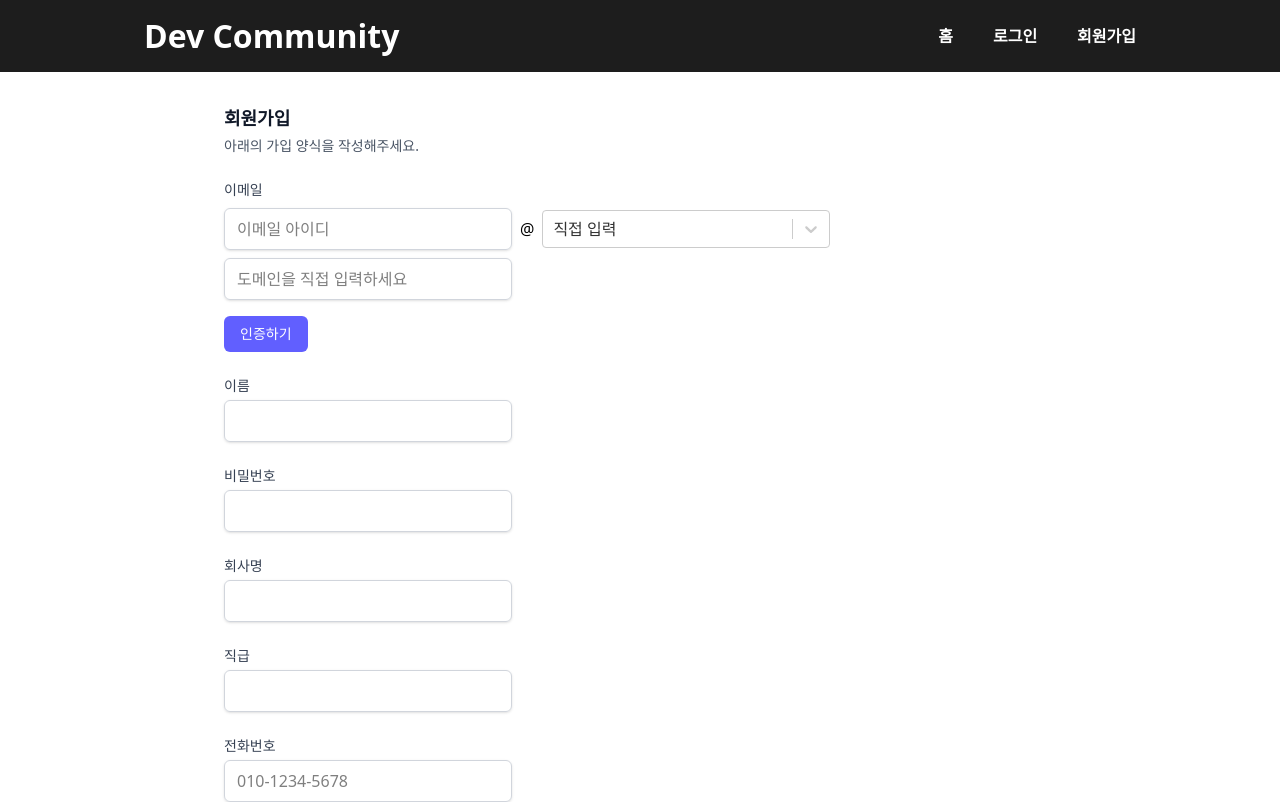
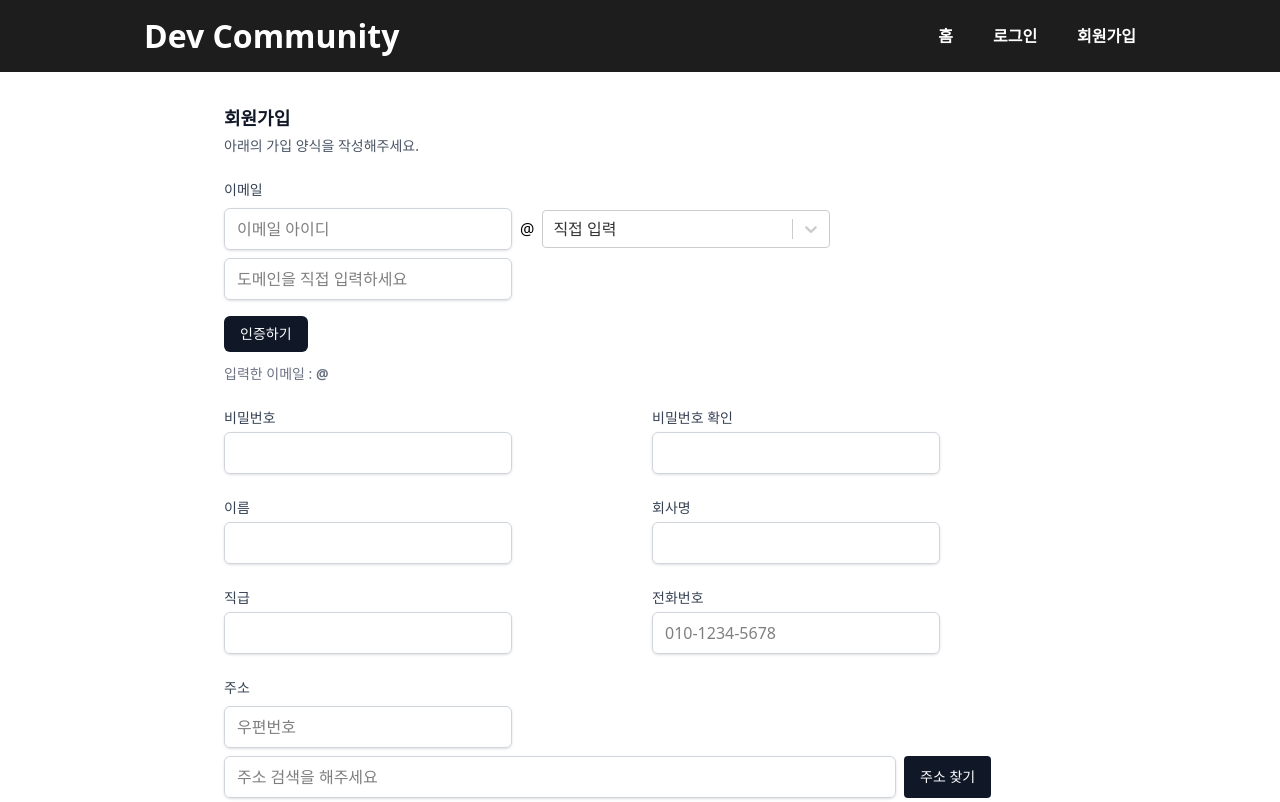
Before and after one commit to devRyan9025/dev-community-frontend, a React (Vite) app: page /register in a window 1280 px wide. Shown: the top 802 px of the page. Built offline with nearby package versions, Linux system fonts and the light colour scheme; a web font is replaced by a local one.

Commit message:
Feat: 회원가입 가입 양식 추가 및 비밀번호 재확인 추가

```diff
--- a/src/pages/auth_page/Register.jsx
+++ b/src/pages/auth_page/Register.jsx
@@ -6,21 +6,26 @@ import AddressInput from '../../components/common/AddressInput';
 import formatPhoneNumber from '../../util/formatPhoneNumber';
 
 export default function Register() {
+  // 이메일 관련 state
+  const [email, setEmail] = useState('');
+  const [emailId, setEmailId] = useState('');
+  const [emailDomain, setEmailDomain] = useState('custom');
+  const [customDomain, setCustomDomain] = useState('');
+  const [isEmailVerified, setIsEmailVerified] = useState(false);
+
+  // 비밀번호 관련 state
+  const [password, setPassword] = useState('');
+  const [passwordConfirm, setPasswordConfirm] = useState('');
+  const [passwordMatch, setPasswordMatch] = useState(true);
+
+  // 회원 가입 양식
   const [name, setName] = useState('');
-  const [email, setEmail] = useState('');
-  const [password, setPassword] = useState('');
   const [company, setCompany] = useState('');
   const [position, setPosition] = useState('');
   const [phone, setPhone] = useState('');
   const [postcode, setPostcode] = useState('');
   const [address, setAddress] = useState('');
   const [detailAddress, setDetailAddress] = useState('');
-
-  // 이메일 관련 state
-  const [emailId, setEmailId] = useState('');
-  const [emailDomain, setEmailDomain] = useState('custom');
-  const [customDomain, setCustomDomain] = useState('');
-  const [isEmailVerified, setIsEmailVerified] = useState(false);
 
   const nav = useNavigate();
 
@@ -54,6 +59,11 @@ export default function Register() {
     window.addEventListener('storage', handleStorage);
     return () => window.removeEventListener('storage', handleStorage);
   }, []);
+
+  // 비밀번호 일치 여부 확인
+  useEffect(() => {
+    setPasswordMatch(password === passwordConfirm);
+  }, [password, passwordConfirm]);
 
   // 이메일 인증 요청
   const handleEmailVerification = async () => {
@@ -92,6 +102,11 @@ export default function Register() {
       return;
     }
 
+    if (!passwordMatch) {
+      alert('비밀번호가 일치하지 않습니다.');
+      return;
+    }
+
     const data = new FormData();
     data.append('name', name);
     data.append('email', email);
@@ -120,6 +135,7 @@ export default function Register() {
   // 회원가입 요청
   const handleRegister = async (e) => {
     e.preventDefault(); // 새로고침 방지
+
     submitForm();
   };
 
@@ -133,7 +149,7 @@ export default function Register() {
       <form className='mt-6 space-y-6'>
         <div className='grid grid-cols-1  gap-6'>
           {/* 이메일 입력란 */}
-          <div>
+          <section className='email_section'>
             <CustomEmailInput
               isEmailVerified={isEmailVerified}
               emailId={emailId}
@@ -152,10 +168,60 @@ export default function Register() {
               className={`mt-4 px-4 py-2 text-sm rounded-md ${
                 isEmailVerified
                   ? 'bg-gray-300 cursor-not-allowed'
-                  : 'bg-indigo-500 text-white'
+                  : 'bg-gray-900 text-white'
               }`}>
               {isEmailVerified ? '인증완료' : '인증하기'}
             </button>
+
+            {/* 이메일 결과 미리보기 */}
+            <div className='text-sm text-gray-500 mt-3'>
+              입력한 이메일 :{' '}
+              <strong>
+                {emailId}@
+                {emailDomain === 'custom' ? customDomain : emailDomain}
+              </strong>
+            </div>
+          </section>
+          <section className='grid grid-cols-2 gap-6 info_section'>
+            {/* 비밀번호 */}
+            <div>
+              <label
+                htmlFor='password'
+                className='block text-sm font-medium text-gray-700'>
+                비밀번호
+              </label>
+              <input
+                type='password'
+                name='password'
+                id='password'
+                value={password}
+                onChange={(e) => setPassword(e.target.value)}
+                required
+                className='mt-1 block w-2xs border border-gray-300 rounded-md shadow-sm py-2 px-3 focus:ring-indigo-500 focus:border-indigo-500'
+              />
+            </div>
+
+            {/* 비밀번호 확인*/}
+            <div>
+              <label
+                htmlFor='passwordConfirm'
+                className='block text-sm font-medium text-gray-700'>
+                비밀번호 확인
+              </label>
+              <input
+                type='password'
+                name='passwordConfirm'
+                id='passwordConfirm'
+                value={passwordConfirm}
+                onChange={(e) => setPasswordConfirm(e.target.value)}
+                required
+                className='mt-1 block w-2xs border border-gray-300 rounded-md shadow-sm py-2 px-3 focus:ring-indigo-500 focus:border-indigo-500'
+              />
+              {!passwordMatch && (
+                <p className='mt-1 text-sm text-red-500'>
+                  비밀번호가 일치하지 않습니다.
+                </p>
+              )}
             </div>
 
             {/* 이름 */}
@@ -171,24 +237,6 @@ export default function Register() {
                 id='name'
                 value={name}
                 onChange={(e) => setName(e.target.value)}
-              required
-              className='mt-1 block w-2xs border border-gray-300 rounded-md shadow-sm py-2 px-3 focus:ring-indigo-500 focus:border-indigo-500'
-            />
-          </div>
-
-          {/* 비밀번호 */}
-          <div>
-            <label
-              htmlFor='password'
-              className='block text-sm font-medium text-gray-700'>
-              비밀번호
-            </label>
-            <input
-              type='password'
-              name='password'
-              id='password'
-              value={password}
-              onChange={(e) => setPassword(e.target.value)}
                 required
                 className='mt-1 block w-2xs border border-gray-300 rounded-md shadow-sm py-2 px-3 focus:ring-indigo-500 focus:border-indigo-500'
               />
@@ -233,7 +281,8 @@ export default function Register() {
                 className='mt-1 block w-2xs border border-gray-300 rounded-md shadow-sm py-2 px-3 focus:ring-indigo-500 focus:border-indigo-500'
               />
             </div>
-
+          </section>
+          <section className='address_section'>
             {/* 회사 주소 */}
             <AddressInput
               address={address}
@@ -243,6 +292,7 @@ export default function Register() {
               postcode={postcode}
               setPostcode={setPostcode}
             />
+          </section>
         </div>
 
         {/* 가입 버튼 */}
```
Lines whose indentation alone changed are shown as unchanged.
